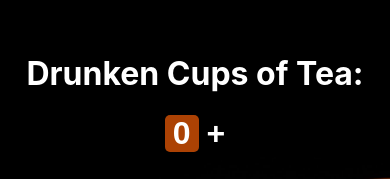
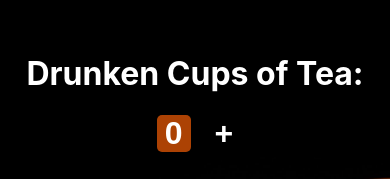
Before and after one commit to RyanFlm/tea-counter, a React (Create React App) app: page / in a window 390 px wide. Shown: the part 136-315 px from the top of the page. Built offline with nearby package versions, Linux system fonts and the light colour scheme.

Commit message:
Space the two buttons

```diff
--- a/src/App.scss
+++ b/src/App.scss
@@ -44,6 +44,9 @@
 
     .countUp {
       padding: 0 .5rem;
+      @media only screen and (max-width: 800px) {
+        margin-left: 1rem;
+      }
     }
   }
 }
```
